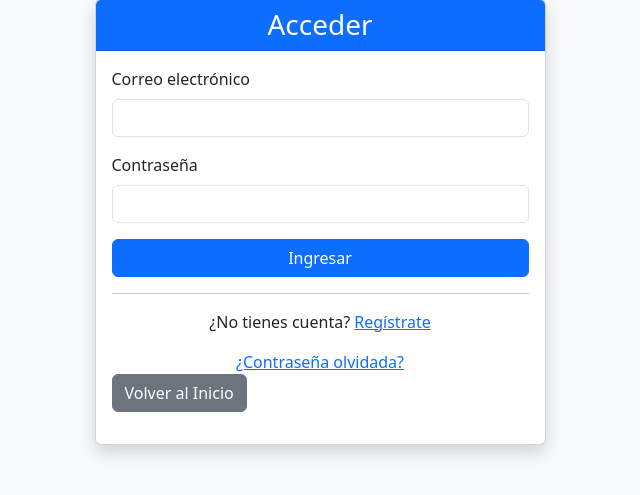
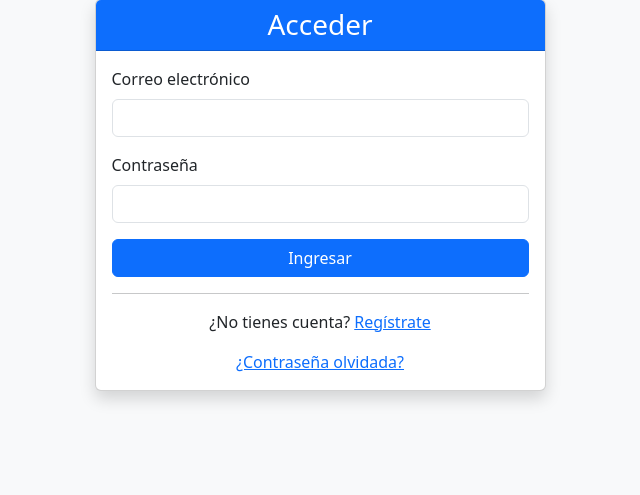
Before and after one commit to aleman1990aleman/Inventario_De_Papeleria, a Flask app: page / in a window 1280 px wide. Shown: the part 81-576 px from the top of the page, without its empty margins (320-960 px from the left). Run offline with Flask 3, Linux system fonts and the light colour scheme.

Commit message:
detalles

```diff
--- a/templates/añadir_producto.html
+++ b/templates/añadir_producto.html
@@ -69,7 +69,7 @@
                             <p>No hay nada</p>
                             {% endif %}
                             <div class="mb-3">
-                                <a href="/" class="btn btn-secondary">
+                                <a href="/dashboard" class="btn btn-secondary">
                                     Volver al Inicio
                                 </a>
                             </div>
--- a/templates/index.html
+++ b/templates/index.html
@@ -28,11 +28,6 @@
                 <div class="text-center">
                     <a href="/recuperar">¿Contraseña olvidada?</a>
                 </div>
-                <div class="mb-3">
-                    <a href="/" class="btn btn-secondary">
-                        Volver al Inicio
-                    </a>
-                </div>
             </div>
         </div>
     </div>
--- a/templates/stock.html
+++ b/templates/stock.html
@@ -68,7 +68,7 @@
                             <p>No hay nada</p>
                             {% endif %}
                             <div class="mb-3">
-                                <a href="/" class="btn btn-secondary">
+                                <a href="/dashboard" class="btn btn-secondary">
                                     Volver al Inicio
                                 </a>
                             </div>
```
Also changed, not shown: app.py (line endings or trailing spaces).
